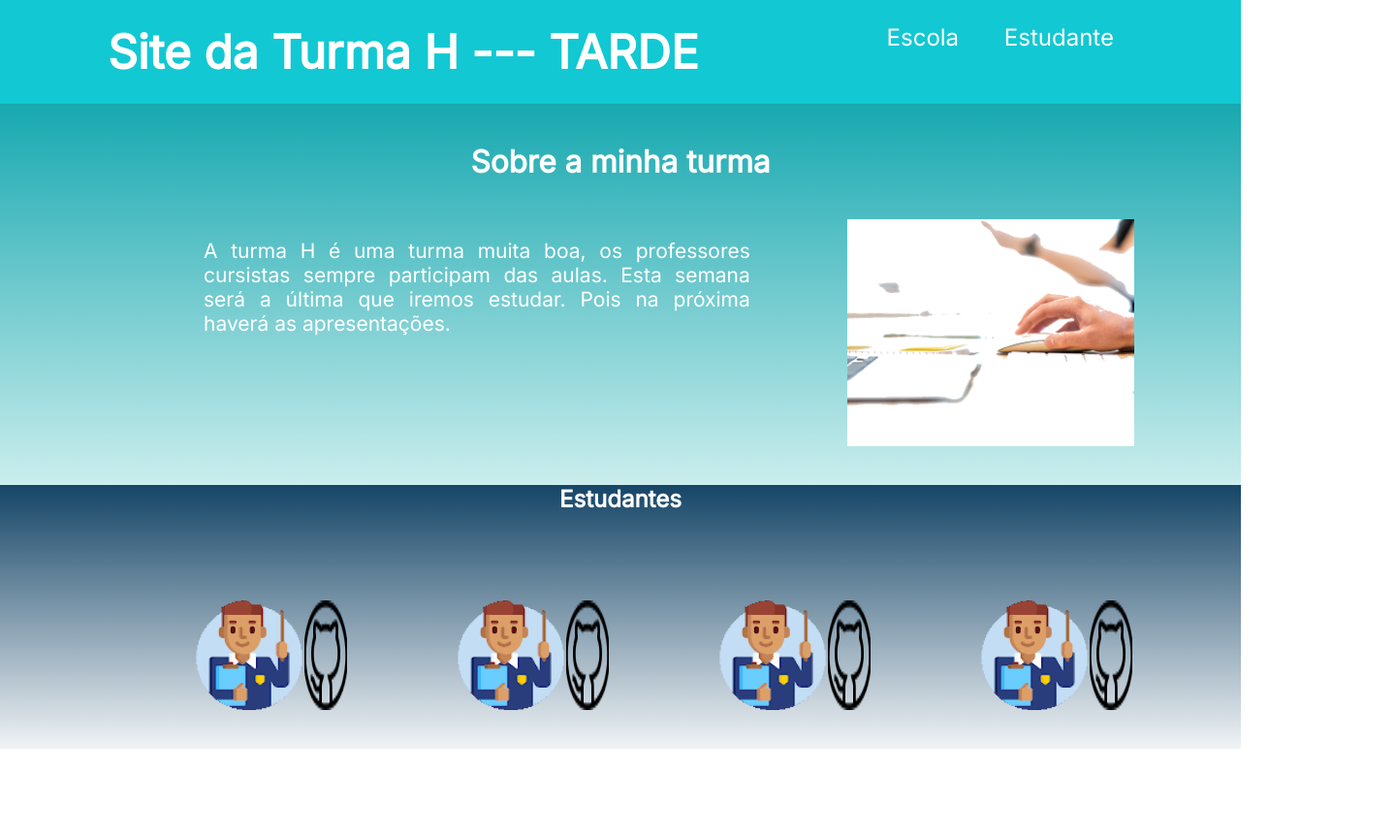
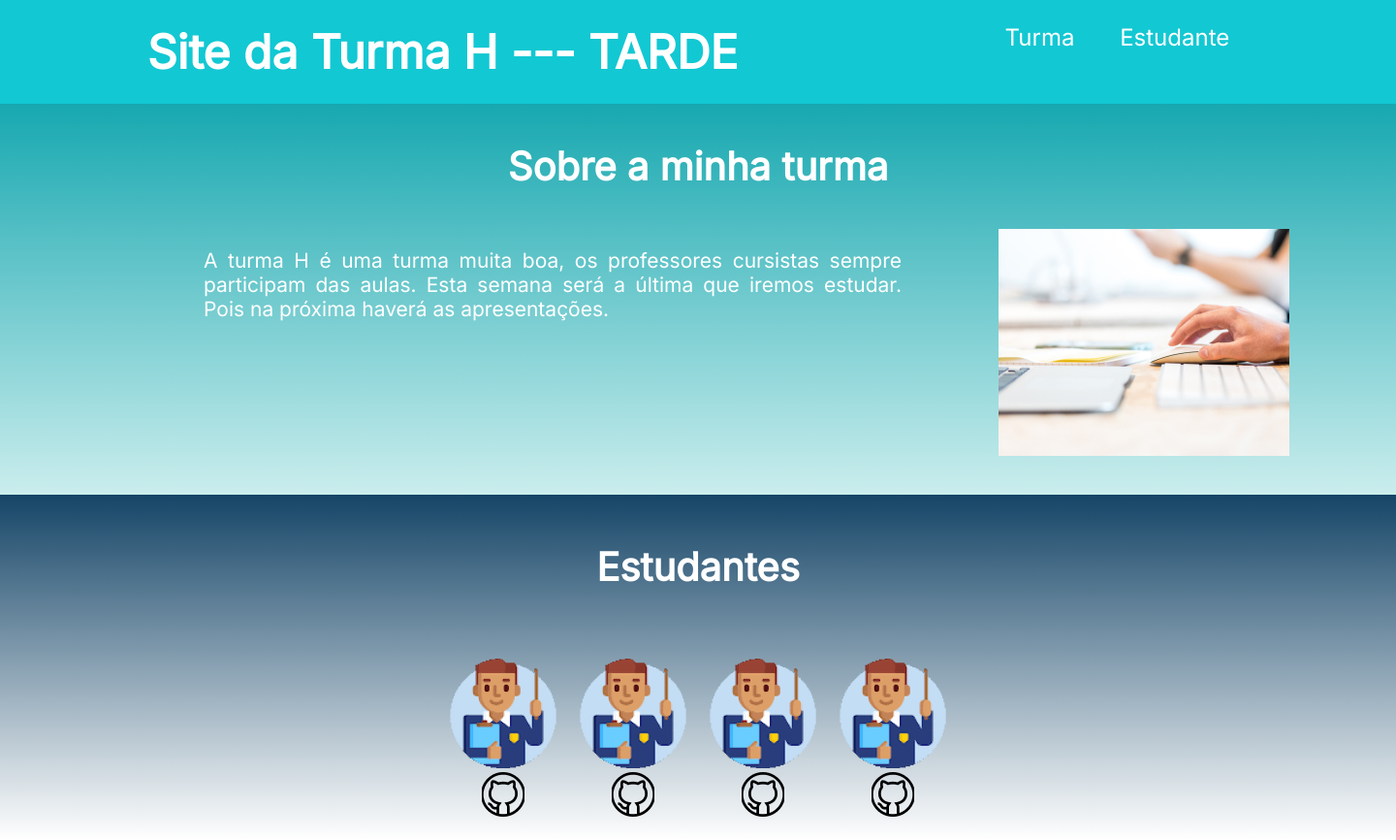
Before and after one commit to romulopena/turma-H-ge, a plain HTML site: page index.html in a window 1280 px wide. Shown: the whole page at 97% size, 1440 px wide, since content can reach past the window. Before the commit the page ends 800 px from the top, so only its background shows below. Drawn offline with Linux system fonts and the light colour scheme.

Commit message:
finalizado site

```diff
--- a/index.html
+++ b/index.html
@@ -1,5 +1,5 @@
 <!DOCTYPE html>
-<html lang="en">
+<html lang="pt-br">
 <head>
     <meta charset="UTF-8">
     <meta http-equiv="X-UA-Compatible" content="IE=edge">
@@ -17,51 +17,59 @@
         <h1 class="cabecalho-titulo">Site da Turma H --- TARDE</h1>
 
         <ul class="cabecalho-lista">
-            <li class="cabecalho-item">Escola</li>
+            <li class="cabecalho-item">Turma</li>
             <li class="cabecalho-item">Estudante</li>
         </ul>
     </header>
 <!--Seção Escola-->
-    <section class="escola">
-        <h2 class="escola-titulo">Sobre a minha turma</h2>
-        <div class="escola-texto-imagem">
-            <div class="escola-div">
+    <section class="turma">
+        <h2 class="turma-titulo">Sobre a minha turma</h2>
+        <div class="turma-texto-imagem">
+            <div class="turma-div">
 
-                <p class="escola-paragrafo">A turma H é uma turma muita boa, os professores cursistas sempre participam das aulas.
+                <p class="turma-paragrafo">A turma H é uma turma muita boa, os professores cursistas sempre participam das aulas.
                 Esta semana será a última que iremos estudar. Pois na próxima haverá as apresentações.</p>
             </div>
-                <img class="escola-imagem" src="teclado-mouse.png" alt="mão no teclado">
+                <img class="turma-imagem" src="turma-imagem.jpg" alt="mão no teclado">
         </div>
     </section>
 <!-- Seção Estudante-->
     <section class="estudante">
         <h2 class="estudante-titulo">Estudantes</h2>
 
-        <div class="estudante-div-maior">
+        <div class="estudante-div-maior"> <!--DIVISAO MAIOR-->
             <div class="estudante-div">
-                <img src="prof 1.png" alt="imagem do aluno" class="estudante-imagem">
-                <img src="github-icon 1.png" alt="icone do github">
+                <ul>
+                    <li class="estudante-item"><img src="prof 1.png" alt="imagem do aluno"></li>
+                    <li class="estudante-item"><img src="github-icon 1.png" alt="icone do github"></li>
+                </ul>
+
             </div>
 
             <div class="estudante-div">
-                <img src="prof 1.png" alt="imagem do aluno" class="estudante-imagem">
-                <img src="github-icon 1.png" alt="icone do github">
+                <ul>
+                    <li class="estudante-item"><img src="prof 1.png" alt="imagem do aluno"></li>
+                    <li class="estudante-item"><img src="github-icon 1.png" alt="icone do github"></li>
+                </ul>
+
             </div>
 
             <div class="estudante-div">
-                <img src="prof 1.png" alt="imagem do aluno" class="estudante-imagem">
-                <img src="github-icon 1.png" alt="icone do github">
+                <ul>
+                    <li class="estudante-item"><img src="prof 1.png" alt="imagem do aluno"></li>
+                    <li class="estudante-item"><img src="github-icon 1.png" alt="icone do github"></li>
+                </ul>
             </div>
 
             <div class="estudante-div">
-                <img src="prof 1.png" alt="imagem do aluno" class="estudante-imagem">
-                <img src="github-icon 1.png" alt="icone do github" class="estudante-git">
+                <ul>
+                    <li class="estudante-item"><img src="prof 1.png" alt="imagem do aluno"></li>
+                    <li class="estudante-item"><img src="github-icon 1.png" alt="icone do github"></li>
+                </ul>
             </div>
         </div>
 
     </section>
 
-
-
 </body>
 </html>
--- a/style.css
+++ b/style.css
@@ -6,6 +6,8 @@
 /*CORPO*/
 body{
     font-family: 'Inter', sans-serif;
+    width: 1440px;
+
 
 }
 /*SEÇÃO CABEÇALHO*/
@@ -25,17 +27,18 @@ body{
     display: inline-block;
     padding: 0px 20px;
 }
-
-.escola{
+/*SEÇÃO TURMA*/
+.turma{
     background-image: linear-gradient(#17A8B0,#cbeded);
     color: white;
     font-size: 21px;
     padding: 20px 10px;
 }
 
-.escola-titulo{
+.turma-titulo{
     text-align: center;
     margin: 20px;
+    font-size: 40px;
 }
 
 div{
@@ -43,17 +46,17 @@ div{
     padding: 20px 100px;
 }
 
-.escola-paragrafo{
+.turma-paragrafo{
     text-align: justify;
 }
-.escola-imagem{
+.turma-imagem{
     width: 300px;
     height: 234px;
 }
 
 /*SEÇÃO ESTUDANTE*/
 .estudante{
-    background-image: linear-gradient(#154567,#15456710);
+    background-image: linear-gradient(#154567,#15456700);
     color: white;
 }
 .estudante-imagem{
@@ -62,20 +65,34 @@ div{
 
 .estudante-titulo{
     text-align: center;
-    padding-bottom: 50px;
+    padding: 50px 0;
+    font-size: 40px;
 }
 
 .estudante-div-maior{
-    display: grid;
-    grid-template-columns: 25% 25% 25% 25%;
+    display: flex;
+    justify-content: center;
+    text-align: center;
 }
 
 .estudante-div{
-    text-align: center;
+    display: flex;
+    justify-content: center;
+    padding: 0 10px;
 
+}
 
+.estudante-item{
+    list-style-type: none;
+}
+
+.estudante-imagem{
+    width: 114px;
+    height: 113px;
 }
 
 .estudante-git{
     text-align: center;
+    width: 44px;
+    height: 46px;
 }
```
Also changed, not shown: alura.png (deleted), teclado-mouse.png (deleted), turma-imagem.jpg (added).
